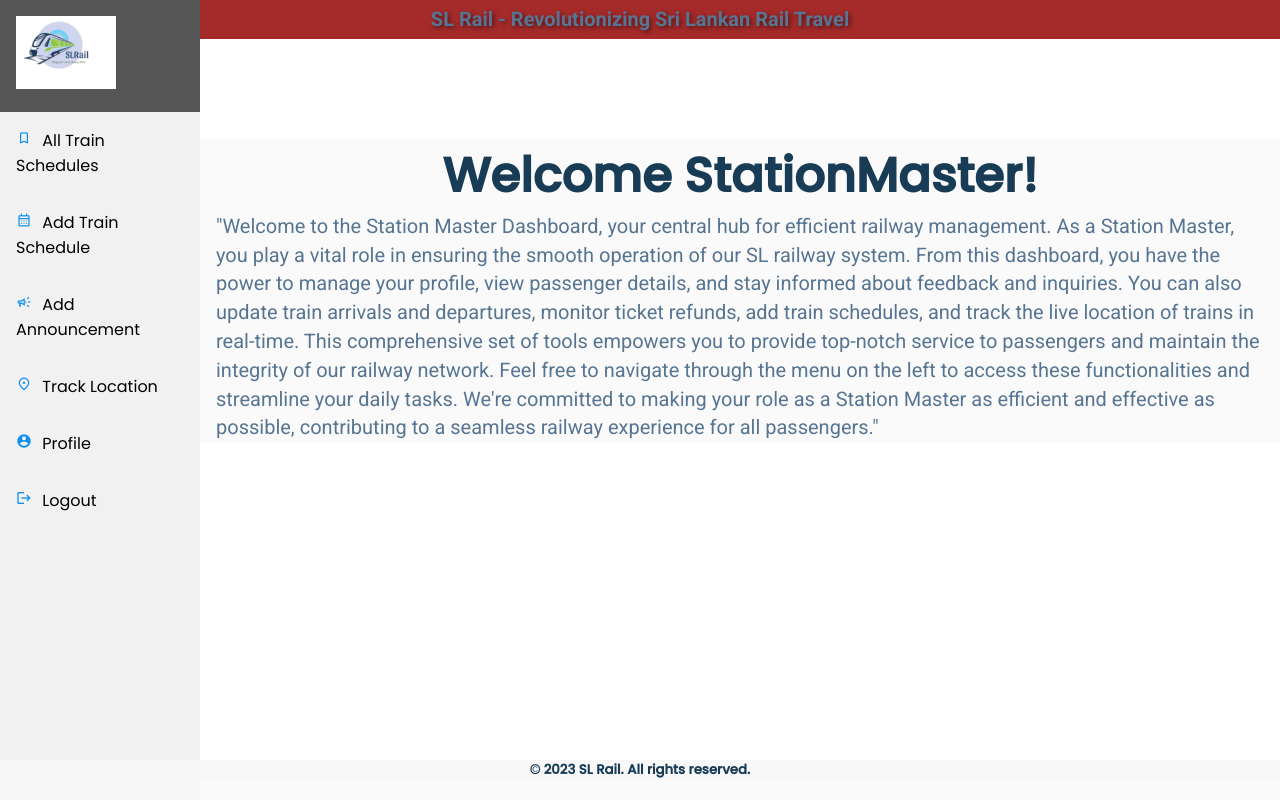
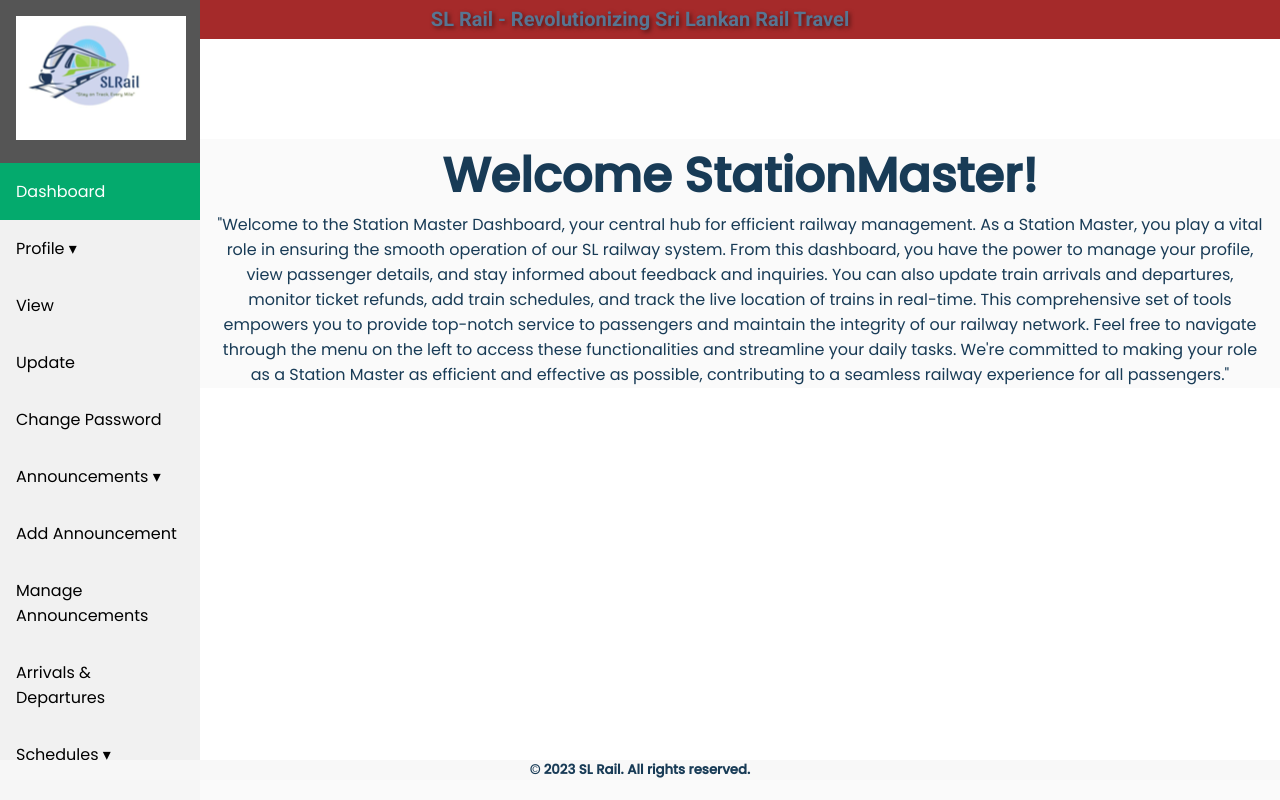
Before and after one commit to nimdz/SLRail, a PHP site: page /SlRail/stationmaster/dashboard in a window 1280 px wide. Run offline with PHP 8.4, Linux system fonts and the light colour scheme.

Commit message:
update dashboard

```diff
--- a/views/StationMaster/sm_dashboard.php
+++ b/views/StationMaster/sm_dashboard.php
@@ -1,3 +1,8 @@
+<?php
+// Set the active link based on the current page
+$activeLink = 'dashboard'; // Change this value according to the current page
+?>
+
 <!DOCTYPE html>
 <html lang="en">
 <head>
@@ -11,7 +16,7 @@
 </head>
 <body>
 
-    <div class="sidebar">
+    <!--<div class="sidebar">
 
       <a href="#"><img width="100px" src="/SlRail/public/assets/logo.jpg"> </a>
 
@@ -30,9 +35,10 @@
                   calendar_month
                 </span>
                 Add Train Schedule
-            </a>
+            </a>-->
 
-            <a href="/SlRail/announcement/addAnnouncement">
+            <!--<a href="/SlRail/announcement/addAnnouncement">-->
+          <!--  <a href="/SlRail/views/StationMaster/sm_add_announcements.php">
                  <span class="material-symbols-outlined">
                   campaign
                 </span>
@@ -59,22 +65,23 @@
            <a>
 
 
-    </div>
+    </div>-->
 
+    <?php include('sm_sidebar.php'); ?>
     <?php include('includes/header.php'); ?>
 
 
 
     <div class="content">
       <h1> <center>Welcome StationMaster! </center></Welcome></h1>
-      <p>"Welcome to the Station Master Dashboard, your central hub for efficient railway management.
+      <p><center>"Welcome to the Station Master Dashboard, your central hub for efficient railway management.
          As a Station Master, you play a vital role in ensuring the smooth operation of our SL railway system.
          From this dashboard, you have the power to manage your profile, view passenger details, and stay informed about feedback and inquiries.
          You can also update train arrivals and departures, monitor ticket refunds, add train schedules, and track the live location of trains in real-time.
          This comprehensive set of tools empowers you to provide top-notch service to passengers and maintain the integrity of our railway network.
          Feel free to navigate through the menu on the left to access these functionalities and streamline your daily tasks.
          We're committed to making your role as a Station Master as efficient and effective as possible, contributing to a seamless railway experience for all passengers."
-     </p>
+         </center></p>
    </div>
 
   <?php include('includes/footer.php'); ?>
```
